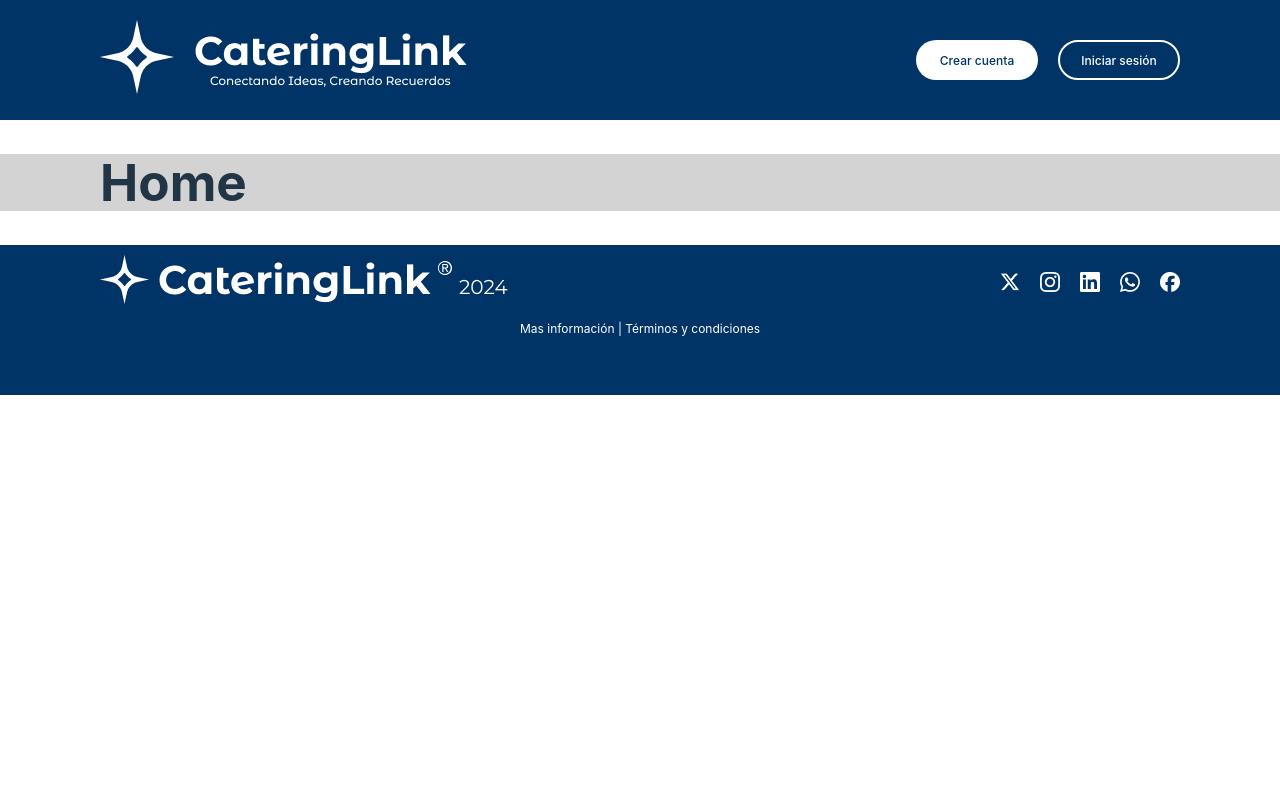
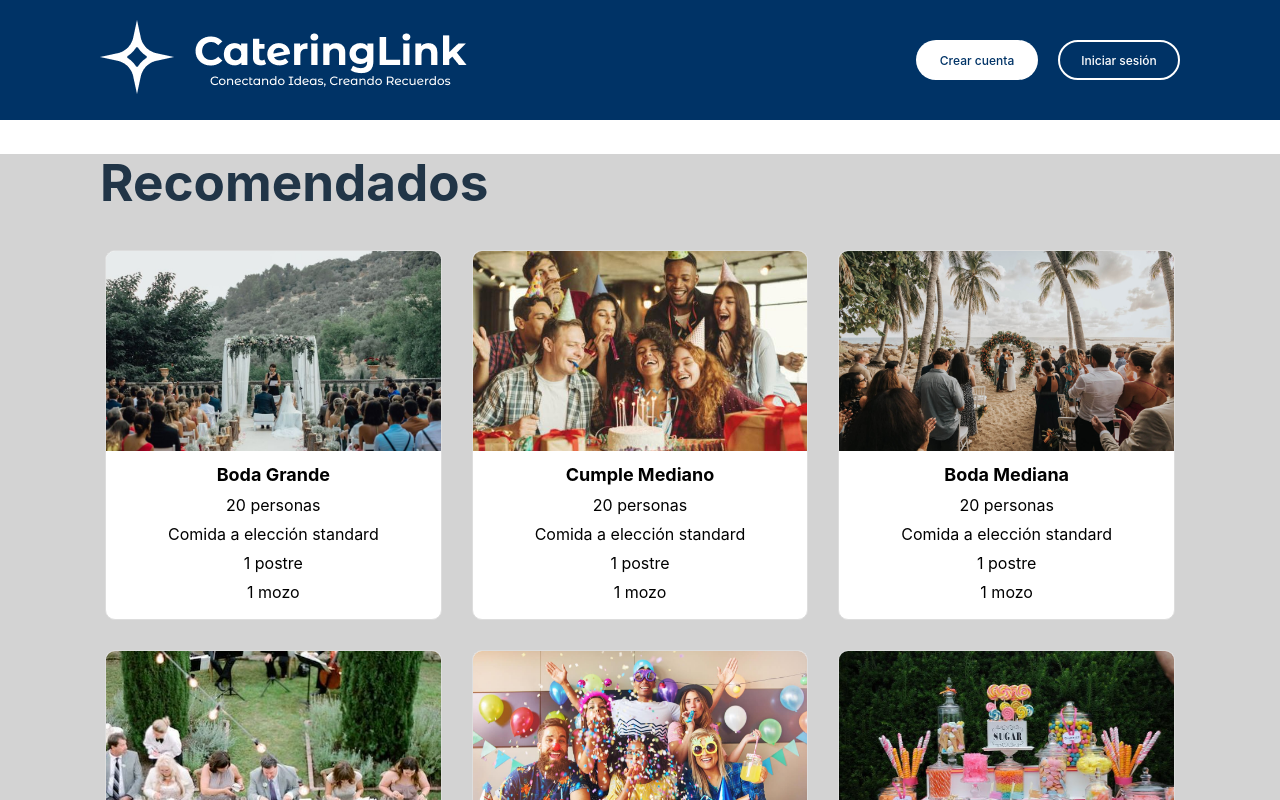
Before and after one commit to cabeza490/proyecto-integrador-equipo-4, a React (Vite) app in the folder proyecto-integrador/: page / in a window 1280 px wide. Shown: the top 800 px of the page. Built offline with nearby package versions, Linux system fonts and the light colour scheme.

Commit message:
visualizacion de productos en el home

```diff
--- a/proyecto-integrador/src/Components/Footer.jsx
+++ b/proyecto-integrador/src/Components/Footer.jsx
@@ -1,3 +1,4 @@
+// eslint-disable-next-line no-unused-vars
 import React from 'react'
 import FooterStyle from "../Styles/Footer.module.css"
 
--- /dev/null
+++ b/proyecto-integrador/src/Components/Galeria.jsx
@@ -0,0 +1,100 @@
+// src/Components/Galeria.jsx
+// eslint-disable-next-line no-unused-vars
+import React, { useState, useEffect } from 'react';
+
+const images = [
+  { src: '/product_img/boda_grande.jpg', title: 'Boda Grande' },
+  { src: '/product_img/boda_mediana.jpeg', title: 'Boda Mediana' },
+  { src: '/product_img/boda_pequeña.jpg', title: 'Boda Pequeña' },
+  { src: '/product_img/cumple_infantil.jpg', title: 'Cumple Infantil' },
+  { src: '/product_img/cumple_mediano.jpg', title: 'Cumple Mediano' },
+  { src: '/product_img/cumple_pequeño.jpg', title: 'Cumple Pequeño' },
+  { src: '/product_img/empresarial_grande.jpeg', title: 'Empresarial Grande' },
+  { src: '/product_img/empresarial_mediano.jpg', title: 'Empresarial Mediano' },
+  { src: '/product_img/evento_banda.jpg', title: 'Evento Banda' },
+  { src: '/product_img/empresarial_pequeño.jpg', title: 'Empresarial Pequeño' },
+  { src: '/product_img/evento_dj.jpeg', title: 'Evento DJ' },
+  { src: '/product_img/mesa_dulces.jpg', title: 'Mesa Dulces' },
+];
+
+const shuffleArray = (array) => {
+  let shuffledArray = array.slice();
+  for (let i = shuffledArray.length - 1; i > 0; i--) {
+    const j = Math.floor(Math.random() * (i + 1));
+    [shuffledArray[i], shuffledArray[j]] = [shuffledArray[j], shuffledArray[i]];
+  }
+  return shuffledArray;
+};
+
+const Galeria = () => {
+  const [shuffledImages, setShuffledImages] = useState([]);
+
+  useEffect(() => {
+    const shuffled = shuffleArray(images);
+    setShuffledImages(shuffled.slice(0, 9));
+  }, []);
+
+  return (
+    <div style={galleryStyle}>
+      {shuffledImages.map((image, index) => (
+        <div key={index} style={imageCardStyle(index)}>
+          <img src={image.src} alt={`img-${index}`} style={imageStyle} />
+          <div style={imageInfoStyle}>
+            <h2 style={titleStyle}>{image.title}</h2>
+            <p style={textStyle}>20 personas</p>
+            <p style={textStyle}>Comida a elección standard</p>
+            <p style={textStyle}>1 postre</p>
+            <p style={textStyle}>1 mozo</p>
+          </div>
+        </div>
+      ))}
+    </div>
+  );
+};
+
+const galleryStyle = {
+  display: 'grid',
+  gridTemplateColumns: 'repeat(3, 1fr)',
+  gap: '20px',
+  '@media (max-width: 768px)': {
+    gridTemplateColumns: 'repeat(2, 1fr)',
+    gap: '10px',
+  },
+  '@media (max-width: 480px)': {
+    gridTemplateColumns: '1fr',
+    gap: '10px',
+  },
+};
+
+const imageCardStyle = (index) => ({
+  display: index >= 4 && window.innerWidth <= 480 ? 'none' : 'flex',
+  flexDirection: 'column',
+  border: '1px solid #ddd',
+  borderRadius: '10px',
+  overflow: 'hidden',
+  backgroundColor: 'white',
+  color: 'black',
+  margin: '5px',
+});
+
+const imageStyle = {
+  width: '100%',
+  height: '200px',
+  objectFit: 'cover',
+};
+
+const imageInfoStyle = {
+  padding: '10px',
+  textAlign: 'center',
+};
+
+const titleStyle = {
+  margin: '0',
+  fontSize: '18px',
+};
+
+const textStyle = {
+  margin: '5px 0',
+};
+
+export default Galeria;
--- a/proyecto-integrador/src/Routes/Home.jsx
+++ b/proyecto-integrador/src/Routes/Home.jsx
@@ -1,11 +1,15 @@
-import React from 'react'
+// src/Routes/Home.jsx
+// eslint-disable-next-line no-unused-vars
+import React from 'react';
+import Galeria from '../Components/Galeria';
 
-const Home = () => {
+function Home() {
     return (
-        <main className="" >
-            <h1>Home</h1>
+        <main className="">
+            <h1>Recomendados</h1>
+            <Galeria />
         </main>
-    )
+    );
 }
 
-export default Home
+export default Home;
```
